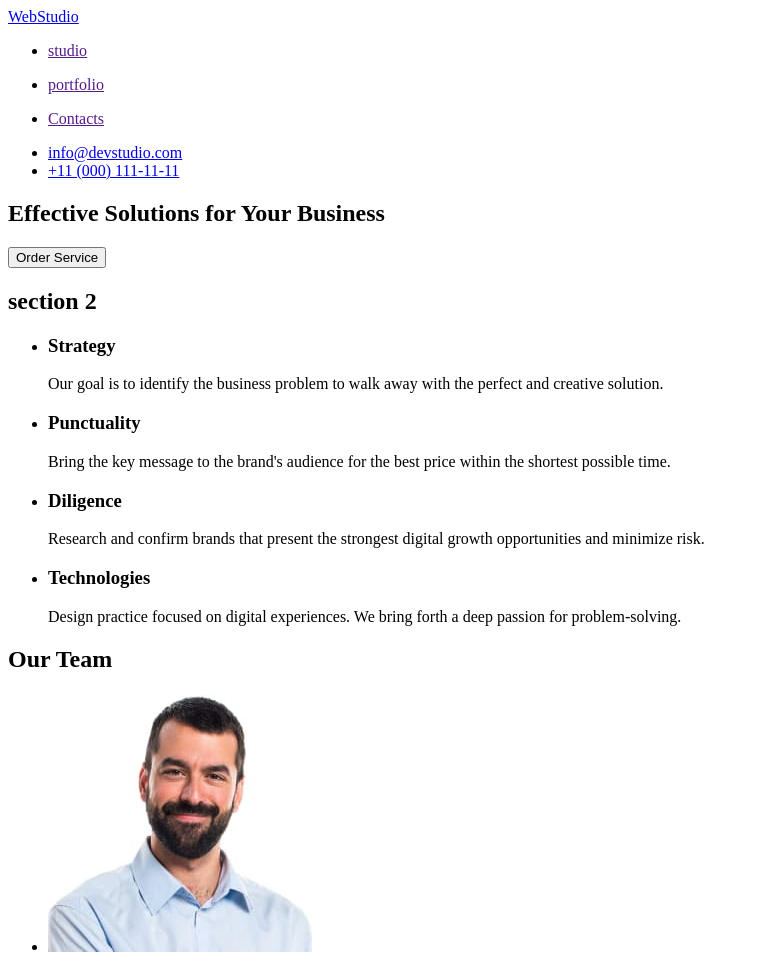
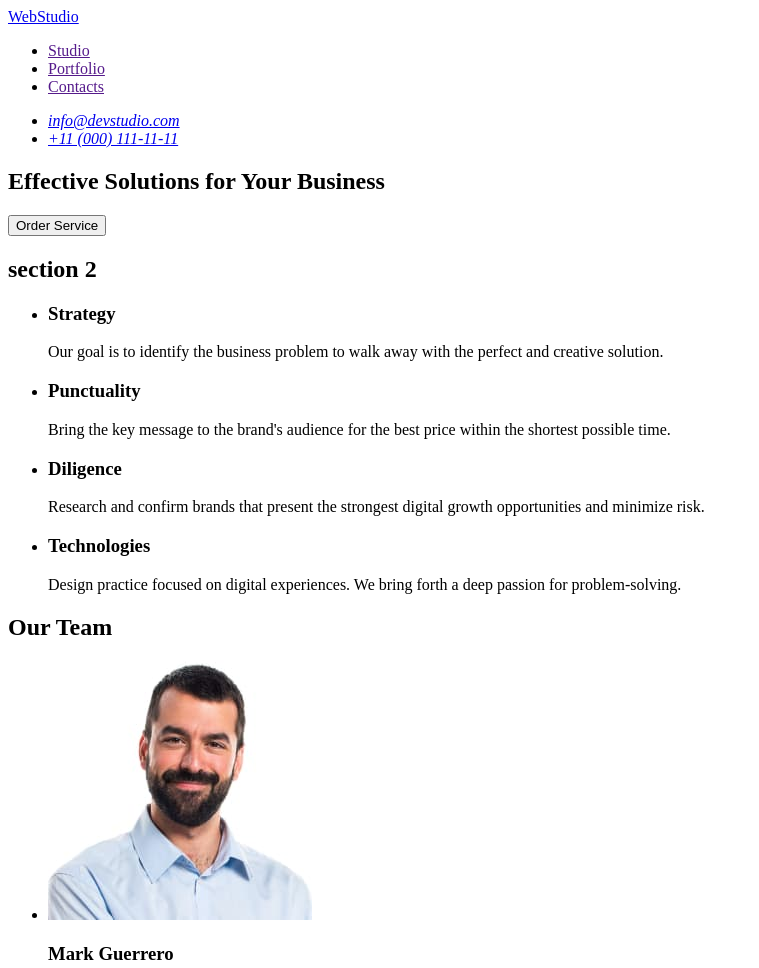
Before and after one commit to EvgeniyShcerbak/goit-markup-hw-01, a plain HTML site: page index.html in a window 1280 px wide. Shown: the top 968 px of the page, without its empty margins (0-759 px from the left). Drawn offline with Linux system fonts and the light colour scheme.

Commit message:
update index html file

```diff
--- a/index.html
+++ b/index.html
@@ -12,20 +12,25 @@
             <a href="./index.html">WebStudio</a>
 
             <ul>
-                <li><a href="">studio</a>
+                <li>
+                    <a href="">
+                    Studio
+                </a>
+                </li>
+                <li>
+                    <a href="">
+                    Portfolio
+                </a>
+                </li>
+                <li>
+                    <a href="">
+                        Contacts
+                </a>
                 </li>
             </ul>
-            <ul>
-                <li><a href="">portfolio</a>
-                </li>
-            </ul>
-            <ul>
-                <li><a href="">Contacts</a>
-                </li>
-            </ul>
-
         </Nav>
-         <ul>
+       <address>
+        <ul>
             <li>
                 <a href="mailto:info@devstudio.com">
                     info@devstudio.com
@@ -36,7 +41,8 @@
                     +11 (000) 111-11-11
                 </a>
             </li>
-         </ul>
+        </ul>
+       </address>
 
     </header>
     <main>
```
